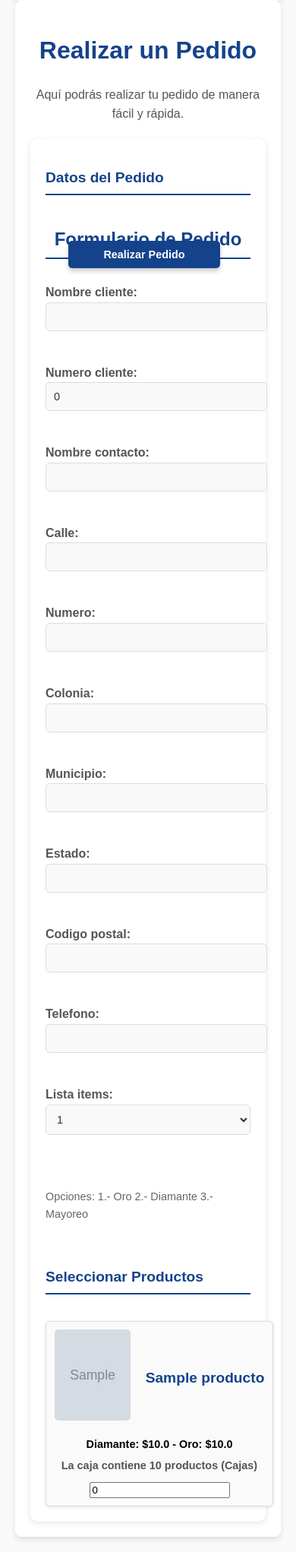
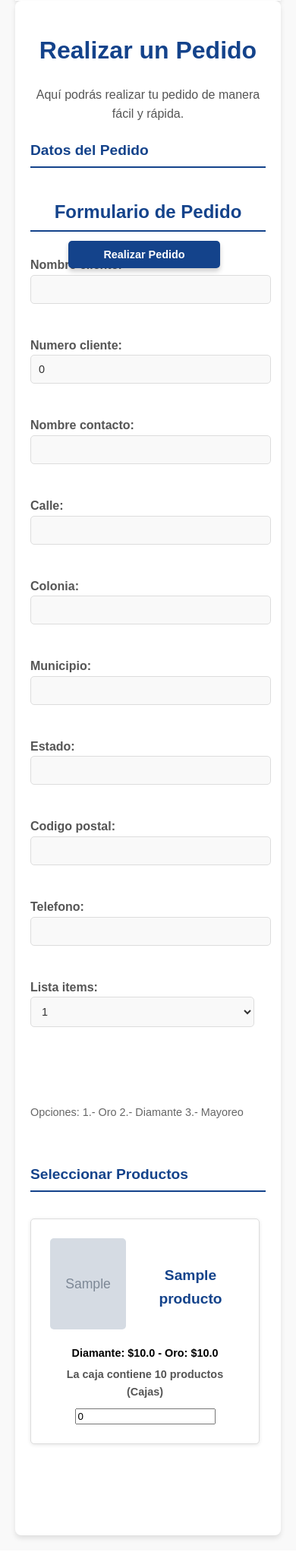
Before and after one commit to T-crtl/ventas, a Django app: page /modulo_ventas/realizar_pedido/ in a window 390 px wide. Shown: the part 441-2484 px from the top of the page at 76% size. Run offline with Django 5.2, Linux system fonts and the light colour scheme; a user stored in the database is signed in; tables that the repository leaves empty hold one stand-in row (values such as "Sample post"); grey boxes marked "Sample" are stand-in pictures.

Commit message:
modificacion estetica y resolver bugs visuales

```diff
--- a/modulo_ventas/forms.py
+++ b/modulo_ventas/forms.py
@@ -6,7 +6,7 @@
 class PedidoForm(forms.ModelForm):
     class Meta:
         model = Pedido
-        fields = ['nombre_cliente', 'numero_cliente', 'nombre_contacto', 'calle', 'numero', 'colonia', 'municipio', 'estado', 'codigo_postal', 'telefono', 'lista_items']
+        fields = ['nombre_cliente', 'numero_cliente', 'nombre_contacto', 'calle', 'colonia', 'municipio', 'estado', 'codigo_postal', 'telefono', 'lista_items']
 
 class DetallePedidoForm(forms.Form):
     # Creamos dinámicamente los campos de cantidades
@@ -32,8 +32,8 @@
             </div>
         </div>
         <div style='font-size: 0.9em; margin-bottom: 5px;'>
-            <span>Diamante: <strong>${producto.precio_1}</strong></span> -
-            <span>Oro: <strong>${producto.precio_2}</strong></span>
+            <span>Diamante: <strong>${producto.precio_2}</strong></span> -
+            <span>Oro: <strong>${producto.precio_1}</strong></span>
         </div>
         <div style='font-size: 0.9em; color: #555;'>
             La caja contiene <strong>{producto.qty_caja}</strong> productos (Cajas)
--- a/modulo_ventas/models.py
+++ b/modulo_ventas/models.py
@@ -14,7 +14,6 @@
     nombre_contacto = models.CharField(max_length=255, null=True, blank=True)
     fecha_creacion = models.DateTimeField(auto_now_add=True)
     calle = models.CharField(max_length=255)
-    numero = models.CharField(max_length=50)
     colonia = models.CharField(max_length=255)
     municipio = models.CharField(max_length=255)
     estado = models.CharField(max_length=255)
--- a/modulo_ventas/templates/detalle_pedido.html
+++ b/modulo_ventas/templates/detalle_pedido.html
@@ -10,8 +10,8 @@
 <p><strong>Cliente:</strong> {{ pedido.nombre_cliente }}</p>
 <p><strong>Contacto:</strong> {{ pedido.nombre_contacto }}</p>
 <p><strong>Teléfono:</strong> {{ pedido.telefono }}</p>
-<p><strong>Dirección:</strong> {{ pedido.calle }} #{{ pedido.numero }}, {{ pedido.colonia }}, {{ pedido.municipio }}, {{ pedido.estado }} - CP {{ pedido.codigo_postal }}</p>
-<p><strong>Estatus:</strong> {{ pedido.estatus }}</p>
+<p><strong>Dirección:</strong> {{ pedido.calle }} , {{ pedido.colonia }}, {{ pedido.municipio }}, {{ pedido.estado }} - CP {{ pedido.codigo_postal }}</p>
+<p><strong>Estatus:</strong> {{ pedido.get_estatus_display }}</p>
 <p><strong>Fecha de Creación:</strong> {{ pedido.fecha_creacion }}</p>
 <p><strong>Tipo pedido: </strong>
     {% if pedido.lista_items == 1 %}
@@ -55,7 +55,7 @@
     </tbody>
 </table>
 
-    <h3>Total del Pedido: ${{ total|floatformat:2 }}</h3>
+    <h2>Total del Pedido: ${{ total|floatformat:2 }}</h3>
 
 <a href="{% url 'ver_estatus_pedido' %}" class="btn-regresar">Regresar</a>
 {% endblock %}
--- a/modulo_ventas/templates/profile.html
+++ b/modulo_ventas/templates/profile.html
@@ -3,7 +3,7 @@
 
 {% block content %}
 <h1 class="title-section">Bienvenido al Dashboard</h1>
-<h3 class="title-section">Nombre: {{ user.get_full_name }}</h3>
+<h3 class="name-section">Nombre: {{ user.get_full_name }}</h3>
 <div class="profile-actions">
 
     <div class="cards">
--- a/modulo_ventas/templates/ver_estatus_pedido.html
+++ b/modulo_ventas/templates/ver_estatus_pedido.html
@@ -41,7 +41,7 @@
         <p><strong>Número de Cliente:</strong> {{ pedido.numero_cliente }}</p>
         <p><strong>Vendedor:</strong> {{ pedido.vendedor.get_full_name }}</p>
         <p><strong>Fecha:</strong> {{ pedido.fecha_creacion }}</p>
-        <p><strong>Dirección:</strong> {{ pedido.calle }} {{ pedido.numero }}, {{ pedido.colonia }}, {{ pedido.municipio}}, {{ pedido.estado }}</p>
+        <p><strong>Dirección:</strong> {{ pedido.calle }}, {{ pedido.colonia }}, {{ pedido.municipio}}, {{ pedido.estado }}</p>
         <p><strong>Teléfono:</strong> {{ pedido.telefono }}</p>
         <p><strong>Estatus:</strong> {{ pedido.get_estatus_display }}</p>
         <a class="btn-detalle" href="{% url 'detalle_pedido' pedido.id %}">Ver Detalle</a>
--- a/static/css/style-form.css
+++ b/static/css/style-form.css
@@ -20,15 +20,6 @@
     margin-bottom: 20px;
 }
 
-.form-container {
-    max-width: 800px;
-    margin: 0 auto;
-    background: #fff;
-    padding: 20px;
-    border-radius: 10px;
-    box-shadow: 0 2px 10px rgba(0, 0, 0, 0.1);
-}
-
 .section-title {
     font-size: 1.5rem;
     margin-bottom: 15px;
@@ -44,7 +35,7 @@
 }
 
 .form-section {
-    margin-bottom: 20px;
+    margin-bottom: 50px;
 }
 
 .product-list-info {
@@ -67,13 +58,13 @@
     padding: 15px;
     border: 1px solid #ddd;
     border-radius: 5px;
-    background-color: #fafafa;
+    background-color: #ffffff;
     box-shadow: 0 1px 5px rgba(0, 0, 0, 0.1);
     text-align: center;
 }
 
 .producto-item img {
-    max-width: 100px;
+    max-width: 125px;
     margin-bottom: 10px;
 }
 
@@ -109,12 +100,17 @@
     }
 
     .producto-item {
-        padding: 10px;
+        padding: 25px;
+        width: 250px;
     }
 
     .submit-btn {
         font-size: 0.9rem;
         padding: 8px 15px;
+    }
+
+    .pedido-form {
+        padding-bottom: 100px /*mas espacio para pantallas pequeñas y no tapar producto*/
     }
 }
 
@@ -139,7 +135,7 @@
 .form-fields input,
 .form-fields select,
 .form-fields textarea {
-    width: 100%;
+    width: 95%;
     padding: 12px 15px;
     font-size: 1rem;
     color: #333;
--- a/static/css/style-login.css
+++ b/static/css/style-login.css
@@ -20,7 +20,7 @@
     left: 0;
     width: 100%; /* Ocupa la mitad de la pantalla */
     height: 100%;
-    background-image: url('/static/images/horizontal.png');/* Asegúrate de que la imagen estática sea accesible */
+    background-image: url('/static/images/horizontal.webp');/* Asegúrate de que la imagen estática sea accesible */
      /* background-size: cover; /* Ajusta la imagen para cubrir el área */
     /*  background-position: center;
      /* clip-path: polygon(0 0, 100% 0, 85% 100%, 0% 100%); Recorte diagonal */
@@ -90,7 +90,7 @@
     .image-background {
         width: 100%; /* Imagen de fondo ocupa todo el ancho */
         height: 100%; /* Ajusta el alto */
-        background-image: url('/static/images/vertical.png');
+        background-image: url('/static/images/vertical.webp');
         /*clip-path: none; /* Desactiva el recorte diagonal */
     }
 
--- a/static/css/style.css
+++ b/static/css/style.css
@@ -268,13 +268,13 @@
 /*------------------------ 2 Home ------------------------*/
 
 .home{
-    background:url(../images/home.jpg) bottom center;
+    background:url(../images/home.webp) bottom center;
     width: 100%;
     display: table;
 }
 
 .diag .home{
-    background: url(../images/home.jpg) 50% 50% fixed;
+    background: url(../images/home.webp) 50% 50% fixed;
     background-size: cover;
 }
 
--- a/static/css/styles-detail.css
+++ b/static/css/styles-detail.css
@@ -5,7 +5,7 @@
     margin: 0 auto;
     padding: 20px;
     background: #f9f9f9;
-    border: 1px solid #ddd;
+    border: 1px solid #ffffff;
     border-radius: 10px;
     box-shadow: 0 4px 6px rgba(0, 0, 0, 0.1);
 }
@@ -25,7 +25,7 @@
 table.productos-tabla th, table.productos-tabla td {
     padding: 10px;
     text-align: left;
-    border: 1px solid #ddd;
+    border: 1px solid #ffffff;
     word-wrap: break-word; /* Asegura que el texto largo se divida */
 }
 
```
Also changed, not shown: modulo_ventas/views.py (+3 -4 lines), modulo_ventas/migrations/0016_remove_pedido_numero.py (added), static/images/home.jpg (deleted), static/images/home.webp (added), static/images/horizontal.png (deleted), static/images/horizontal.webp (added), static/images/login.png (deleted), static/images/vertical.png (deleted), static/images/vertical.webp (added).
